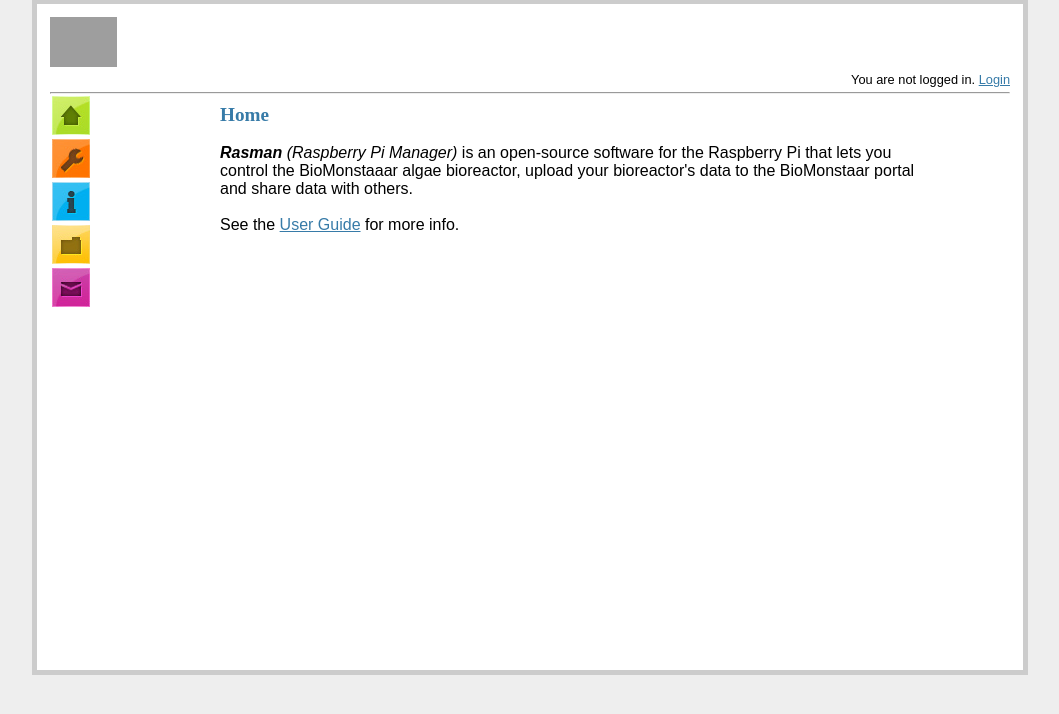
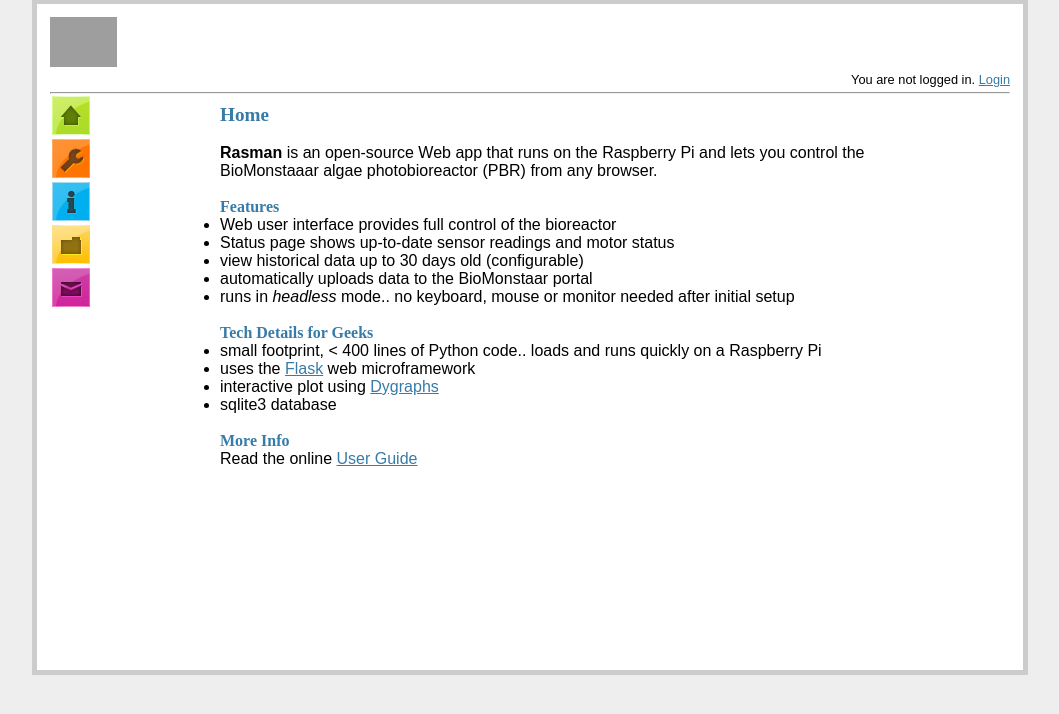
Before and after one commit to BioMONSTAAAR/reactor, a Python web app: template src/rasman/templates/index.html in a window 1280 px wide. Shown: the part 33-747 px from the top of the page, without its empty margins (110-1169 px from the left). Run offline with Jinja, Linux system fonts and the light colour scheme; the template is opened without the code that fills it, so the values that code supplies are empty; grey boxes are pictures that could not be loaded.

Commit message:
Info about Rasman overview and features.

```diff
--- a/src/rasman/templates/index.html
+++ b/src/rasman/templates/index.html
@@ -4,12 +4,28 @@
 <h2>Home</h2>
 <br/>
 
-<p><i><b>Rasman</b> (Raspberry Pi Manager)</i> is an open-source software for the Raspberry Pi that
-lets you control the BioMonstaaar algae bioreactor, upload your bioreactor's data to
-the BioMonstaar portal and share data with others.
-</p>
-<br/><p>See the
-<a href="https://github.com/BioMONSTAAAR/reactor/blob/master/src/rasman/docs/RasmanUserGuide.md">User Guide</a>
-for more info.</p>
+<p><b>Rasman</b> is an open-source Web app that runs on the Raspberry Pi and lets you
+control the BioMonstaaar algae photobioreactor (PBR) from any browser.</p>
+
+<br/><h3>Features</h3>
+<ul>
+    <li>Web user interface provides full control of the bioreactor</li>
+    <li>Status page shows up-to-date sensor readings and motor status</li>
+    <li>view historical data up to 30 days old (configurable)</li>
+    <li>automatically uploads data to the BioMonstaar portal</li>
+    <li>runs in <i>headless</i> mode.. no keyboard, mouse or monitor needed after initial setup</li>
+</ul>
+
+<br/><h3>Tech Details for Geeks</h3>
+<ul>
+    <li>small footprint, < 400 lines of Python code.. loads and runs quickly on a Raspberry Pi</li>
+    <li>uses the <a href="http://flask.pocoo.org/">Flask</a> web microframework</li>
+    <li>interactive plot using <a href="http://dygraphs.com">Dygraphs</a>
+    <li>sqlite3 database</li>
+</ul>
+
+<br/><h3>More Info</h3>
+<p>Read the online
+<a href="https://github.com/BioMONSTAAAR/reactor/blob/master/src/rasman/docs/RasmanUserGuide.md">User Guide</a></p>
 
 {% endblock %}
```
